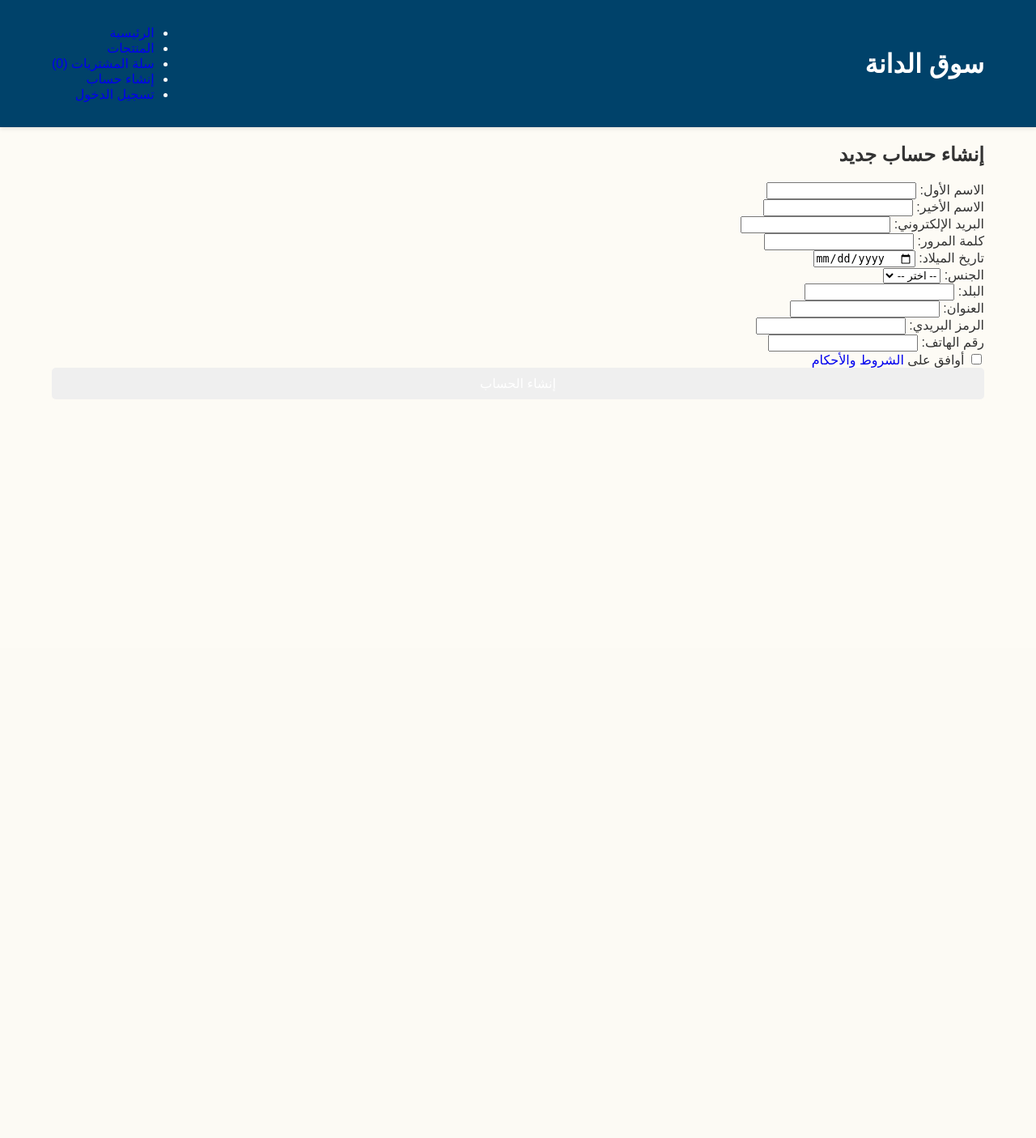
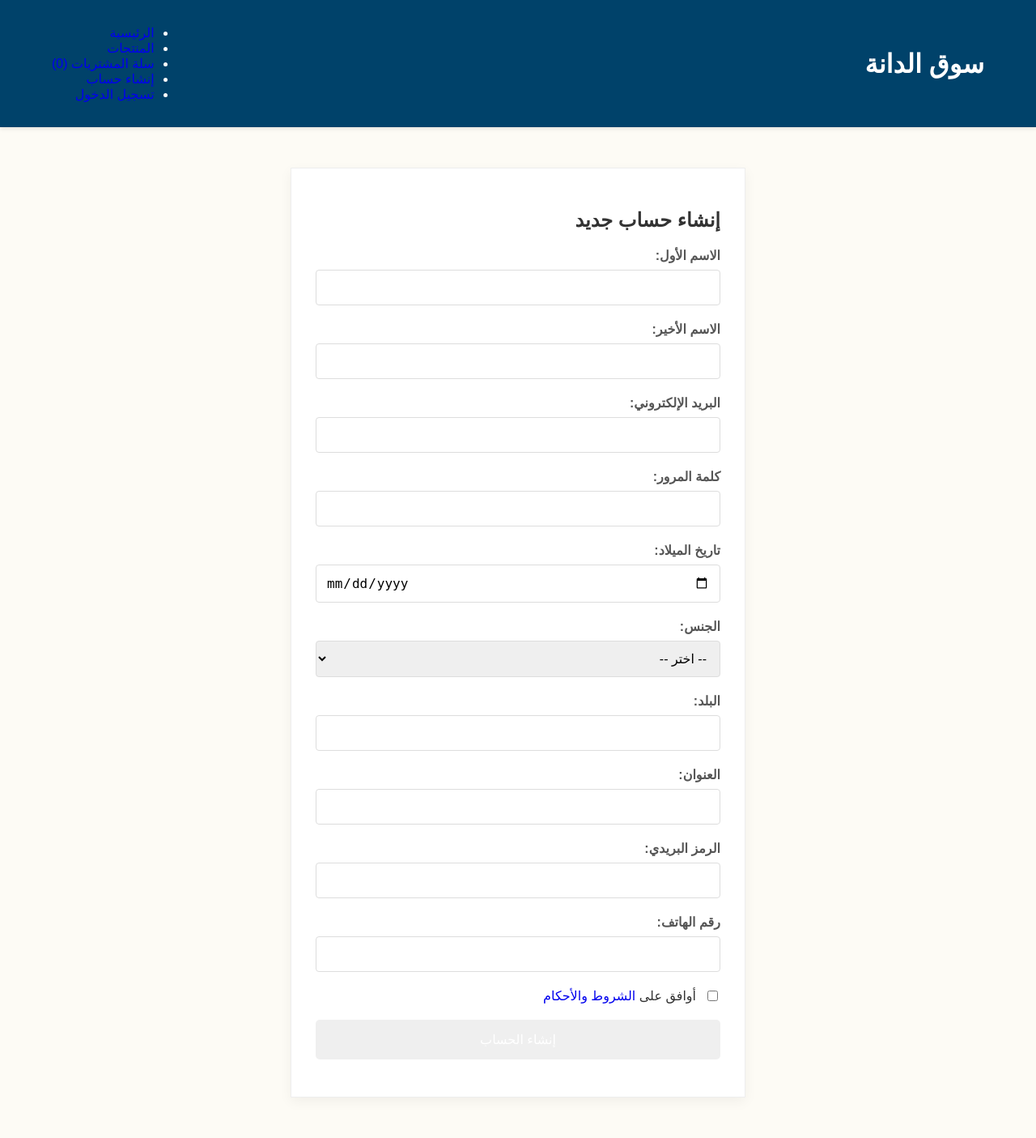
Before and after one commit to ahmadababneh527-stack/souq-aldana-backend, a Django app: page /signup/ in a window 1280 px wide. Shown: the whole page at 81% size. Before the commit the page ends 493 px from the top, so only its background shows below. Run offline with Django 5.2, Linux system fonts and the light colour scheme.

Commit message:
Improve form layouts for login and signup

```diff
--- a/static/css/style.css
+++ b/static/css/style.css
@@ -556,3 +556,54 @@ a {
     --swiper-navigation-color: #fff;
     --swiper-pagination-color: #fff;
 }
+
+
+/* === تحسينات تصميم نماذج تسجيل الدخول وإنشاء الحساب === */
+
+.admin-form-container {
+    max-width: 500px; /* تحديد عرض أقصى للنموذج */
+    margin: 50px auto;
+    padding: 30px;
+    background-color: var(--white-color);
+    border: 1px solid #eee;
+    box-shadow: 0 5px 15px rgba(0,0,0,0.05);
+}
+
+.form-group {
+    margin-bottom: 20px;
+}
+
+.form-group label {
+    display: block; /* يجعل العنوان يظهر في سطر منفصل */
+    margin-bottom: 8px;
+    font-weight: bold;
+    color: #555;
+}
+
+.form-group input,
+.form-group select,
+.form-group textarea {
+    width: 100%; /* يجعل حقل الإدخال يأخذ العرض الكامل */
+    padding: 12px;
+    border: 1px solid #ddd;
+    border-radius: 4px;
+    font-size: 16px;
+    box-sizing: border-box; /* يمنع الحقل من تجاوز حدود النموذج */
+}
+
+/* تعديل بسيط لزر الإرسال ليأخذ العرض الكامل */
+.admin-form-container .btn-primary {
+    width: 100%;
+    padding: 15px;
+}
+
+/* تنسيق خاص بمربع الشروط والأحكام */
+.form-group-checkbox {
+    display: flex;
+    align-items: center;
+    gap: 10px;
+    margin-bottom: 20px;
+}
+.form-group-checkbox input[type="checkbox"] {
+    width: auto; /* إلغاء العرض الكامل للمربع */
+}
```
